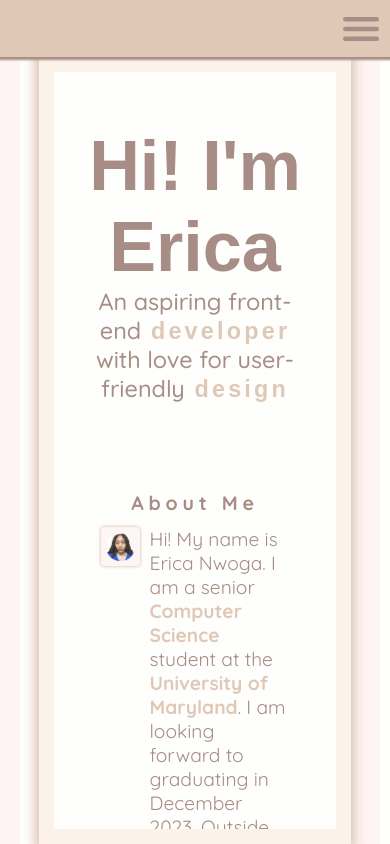
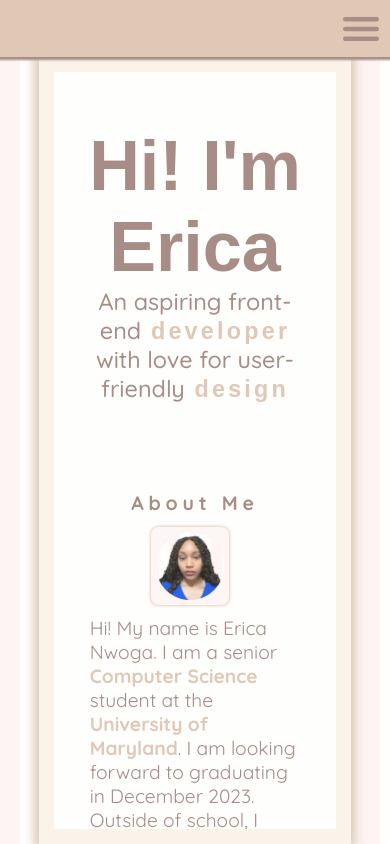
Before and after one commit to ericanwoga/ericanwoga.dev, a React (Create React App) app: page / in a window 390 px wide. Built offline with nearby package versions, Linux system fonts and the light colour scheme; a web font is replaced by a local one.

Commit message:
Edited mobile view

```diff
--- a/src/components/about/about.css
+++ b/src/components/about/about.css
@@ -31,3 +31,25 @@
     background-color: var(--color-lightestpink);
     box-shadow: 0px 0px 3px 1px var(--color-caramel);
 }
+
+/*Mobile*/
+@media screen and (max-width: 420px) {
+    .img-and-paragraph{
+        display: flex;
+        flex-direction: column;
+        padding: 0% 5% 0% 5%;
+    }
+
+    #about img {
+        height: 20vw;
+        width: 20vw;
+        opacity: 0.85;
+        margin-bottom: 5%;
+
+        align-self: center;
+        border: 5px solid var(--color-lightestpink);
+        border-radius: 10%;
+        background-color: var(--color-lightestpink);
+        box-shadow: 0px 0px 3px 1px var(--color-caramel);
+    }
+}
```
